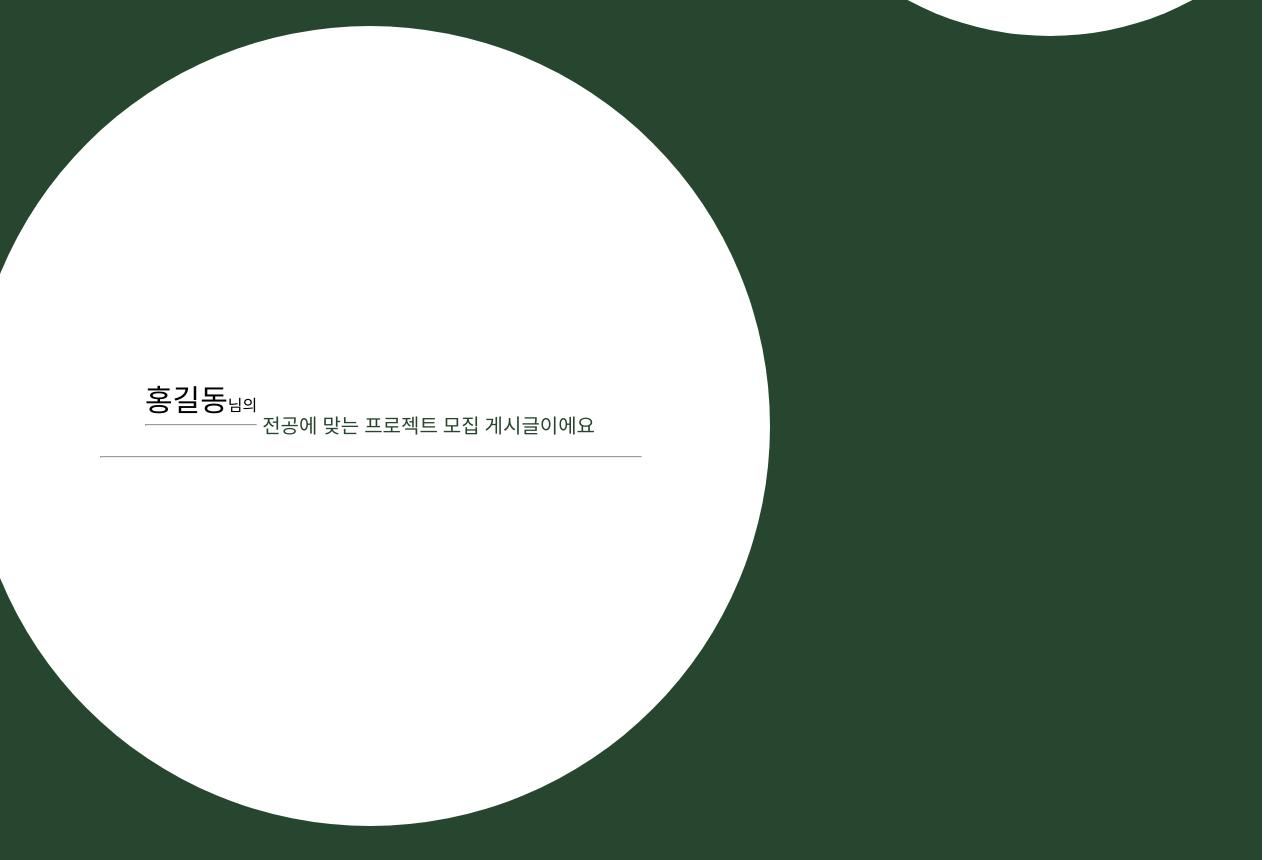
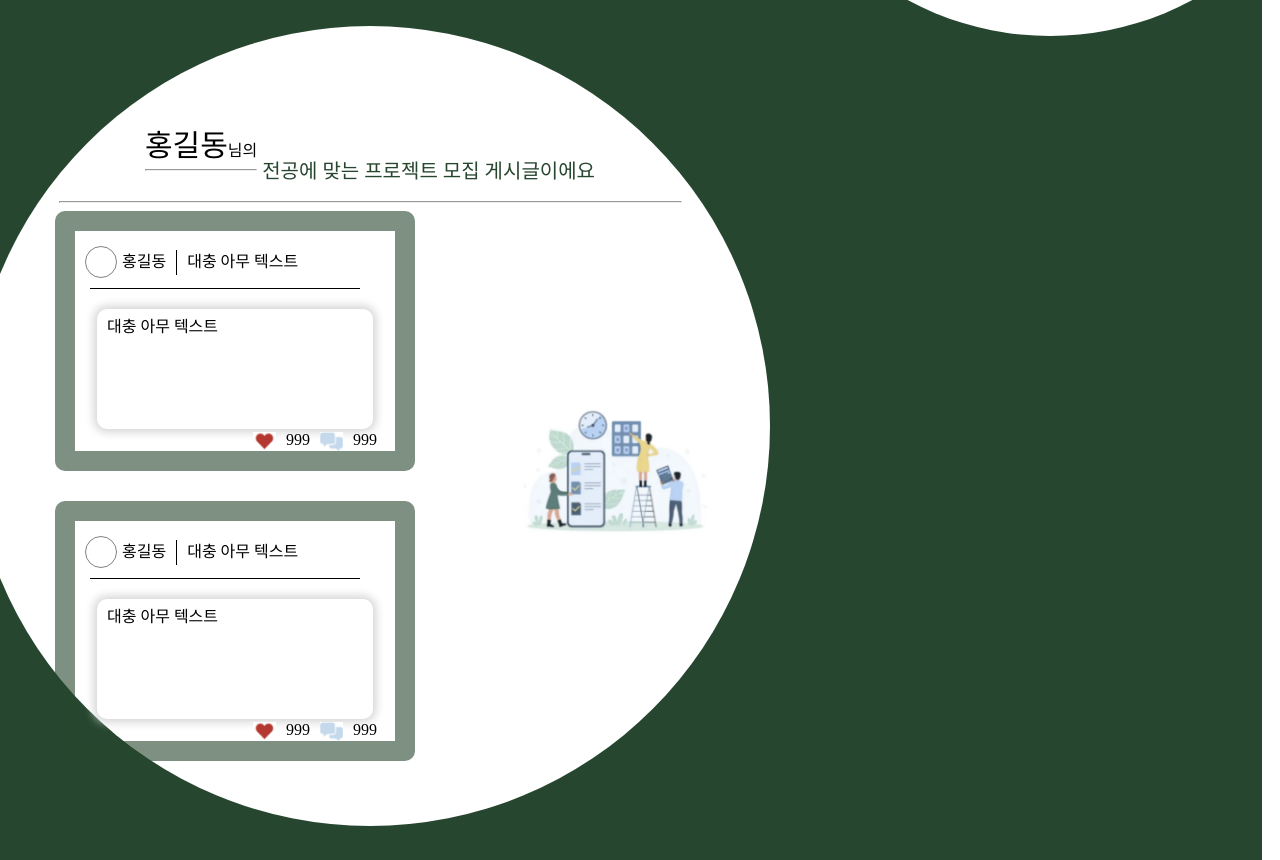
Before and after one commit to kody-gsm/Gni-client, a React (Create React App) app: page / in a window 1280 px wide. Shown: the part 720-1580 px from the top of the page. Built offline with nearby package versions, Linux system fonts and the light colour scheme; a web font is replaced by a local one.

Commit message:
headhunt 부분 완성

```diff
--- a/src/components/Boxcontent/style.js
+++ b/src/components/Boxcontent/style.js
@@ -5,6 +5,7 @@ export const boxcontent = styled.div`
   border: 20px solid #27462F99;
   border-radius: 10px;
   margin-left: 30px;
+  margin-bottom: 30px;
   .header{
     margin-top: 15px;
     margin-left: 10px;
--- a/src/pages/Main/index.jsx
+++ b/src/pages/Main/index.jsx
@@ -3,6 +3,7 @@ import Nav from '../../components/Nav/Nav';
 import * as S from './style';
 import Boxcontent from '../../components/Boxcontent/boxcontent';
 import office from '../../assets/office.png';
+import CheckingPeople from '../../assets/checkingPeople.png';
 
 function Main(props) {
   return (<>
@@ -31,8 +32,8 @@ function Main(props) {
         </div>
       </div>
       <div className='headhunt'>
-        <div className='inner'>
-          <div className='header'>
+        <div className='innerheadhunt'>
+          <div className='headhuntheader'>
             <div className='name'>
               <div className='innername'>
                 <h1>
@@ -46,7 +47,18 @@ function Main(props) {
               전공에 맞는 프로젝트 모집 게시글이에요
             </span>
           </div>
-          <hr className='hr' />
+          <hr className='headhunthr' />
+          <div className='contentses'>
+            <div className='innercontents'>
+              {<>
+                <Boxcontent name={'홍길동'} title={'대충 아무 텍스트'} answers={999} likes={999} />
+                <Boxcontent name={'홍길동'} title={'대충 아무 텍스트'} answers={999} likes={999} />
+                <Boxcontent name={'홍길동'} title={'대충 아무 텍스트'} answers={999} likes={999} />
+                <Boxcontent name={'홍길동'} title={'대충 아무 텍스트'} answers={999} likes={999} />
+              </>}
+            </div>
+            <img src={CheckingPeople} className='checkingpeople' alt='checkingPeople' />
+          </div>
         </div>
       </div>
     </S.main>
--- a/src/pages/Main/style.js
+++ b/src/pages/Main/style.js
@@ -69,9 +69,10 @@ export const main = styled.div`
     display: flex;
     align-items: center;
     justify-content: center;
-    .inner{
-      .header{
+    .innerheadhunt{
+      .headhuntheader{
         display: flex;
+        justify-content: center;
         .name{
           .innername{
             display: flex;
@@ -88,10 +89,32 @@ export const main = styled.div`
           color: #27462F;
         }
       }
-      .hr{
+      .headhunthr{
         margin-top: 20px;
-        margin-left: -10%;
-        width: 120%;
+        width: 90%;
+      }
+    }
+    .contentses{
+      display: flex;
+      align-items: center;
+      .innercontents{
+        width: 390px;
+        height: 550px;
+        overflow-y: scroll;
+        margin-bottom: -40px;
+        &::-webkit-scrollbar{
+          width:18px;
+        }
+        &::-webkit-scrollbar-thumb{
+          background-color: #d6d6d6;
+          border-radius: 100px;
+          border: 5px solid white;
+        }
+      }
+      .checkingpeople{
+        width: 200px;
+        object-fit: scale-down;
+        margin-left: 100px;
       }
     }
   }
```
Also changed, not shown: src/assets/checkingPeople.png (added).
